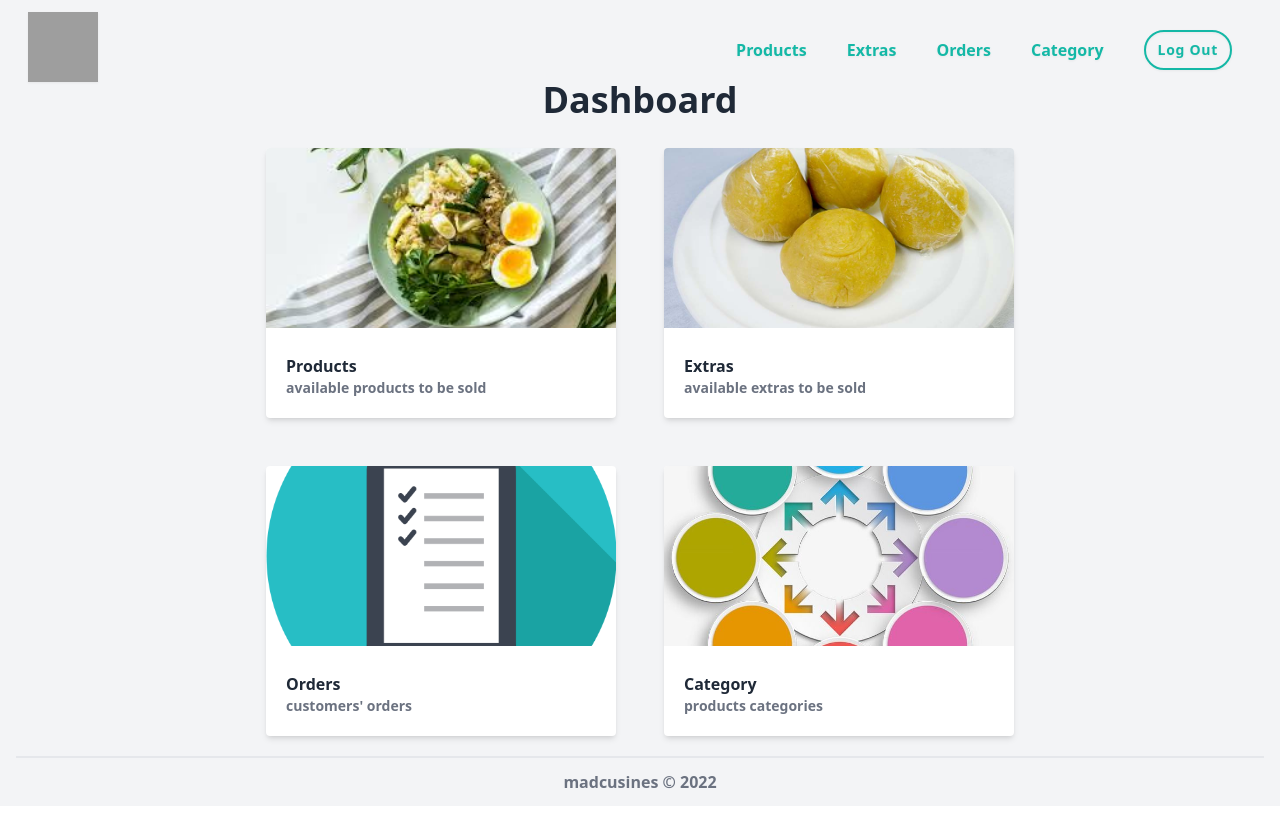
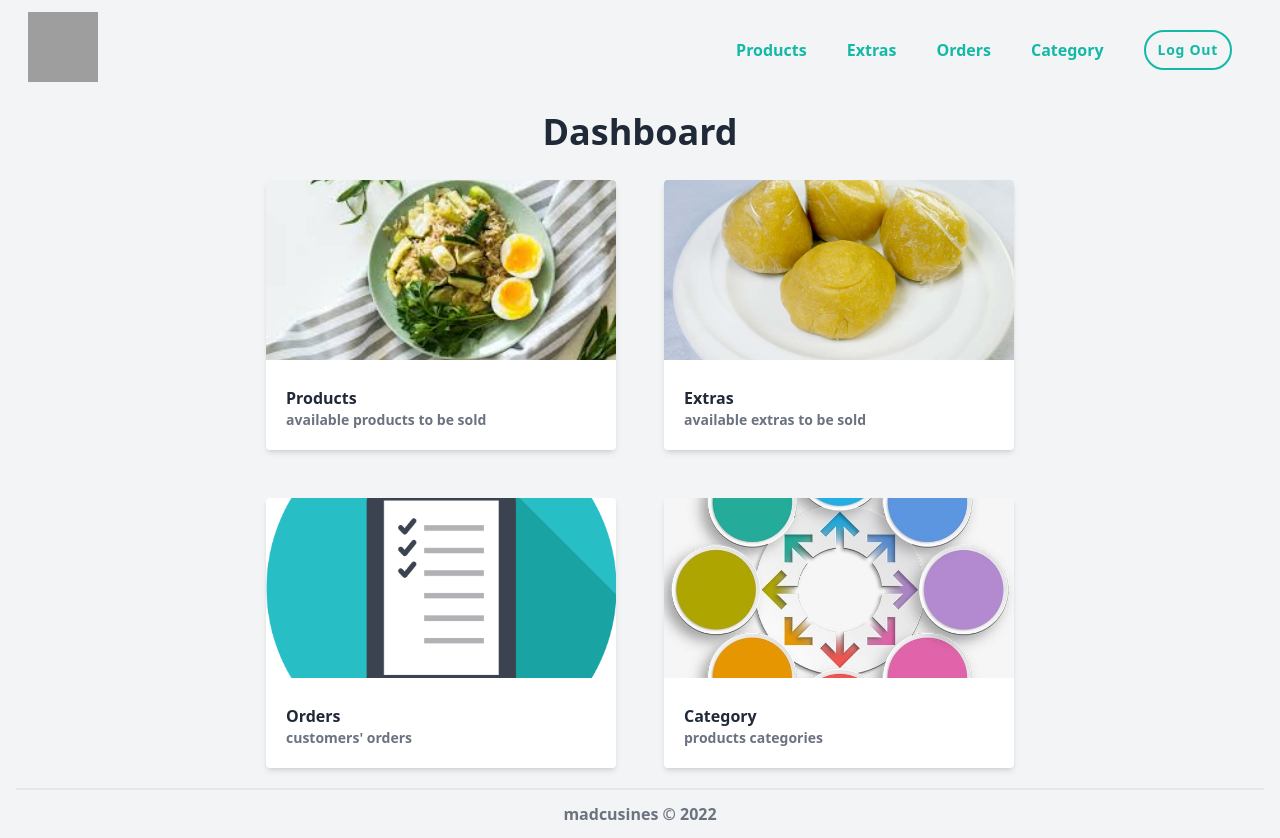
Before and after one commit to hayormikun/madcuisines, a Next.js app: page / in a window 1280 px wide. Before the commit the page ends 806 px from the top, so only its background shows below. Built offline with nearby package versions, Linux system fonts and the light colour scheme; grey boxes are pictures that could not be loaded.

Commit message:
navbar color

```diff
--- a/components/Navbar.tsx
+++ b/components/Navbar.tsx
@@ -15,7 +15,7 @@ export const Navbar = () => {
   }
 
   return (
-    <nav className="w-screen h-[80px] z-20 fixed drop-shadow-sm">
+    <nav className="w-screen bg-gray-100 h-[80px] z-20 fixed">
       <div className="flex justify-between pt-3 mx-7 items-center">
         <Link href={'/'}>
             <a>
--- a/pages/index.tsx
+++ b/pages/index.tsx
@@ -13,7 +13,7 @@ const Home: NextPage = () => {
         <title>Madcuisnes | Home</title>
         <link rel="icon" href="/favicon.ico" />
       </Head>
-      <main className="flex flex-col items-center justify-center pt-20 pb-5">
+      <main className="flex flex-col items-center justify-center pt-28 mb-5">
         <Heading heading='Dashboard' />
         <div className="grid md:grid-cols-2 gap-12">
           <Card image='/img/rice.jpeg' alt='products' heading="products" description="available products to be sold" link="/products"/>
```
